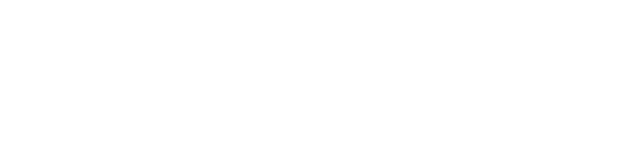
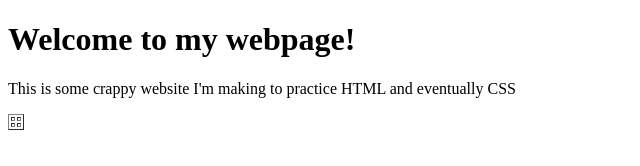
Before and after one commit to JeremyJosephB/JeremyJosephB.github.io, a plain HTML site: page index.html in a window 1280 px wide. Shown: the whole page, without its empty margins (0-640 px from the left). Drawn offline with Linux system fonts and the light colour scheme.

Commit message:
added a header, a paragraph, and set up a table should be 2x2

```diff
--- a/index.html
+++ b/index.html
@@ -4,6 +4,19 @@
 	<title>Welcome!</title>
 </head>
 <body>
-
+	<h1>Welcome to my webpage!</h1>
+		<p>This is some crappy website I'm making to practice HTML and eventually CSS </p>
+	<table border="1">
+		<tbody>
+			<tr>
+				<th></th>
+				<th></th>
+			</tr>
+			<tr>
+				<th></th>
+				<th></th>
+			</tr>
+		</tbody>
+	</table>
 </body>
 </html>
```
